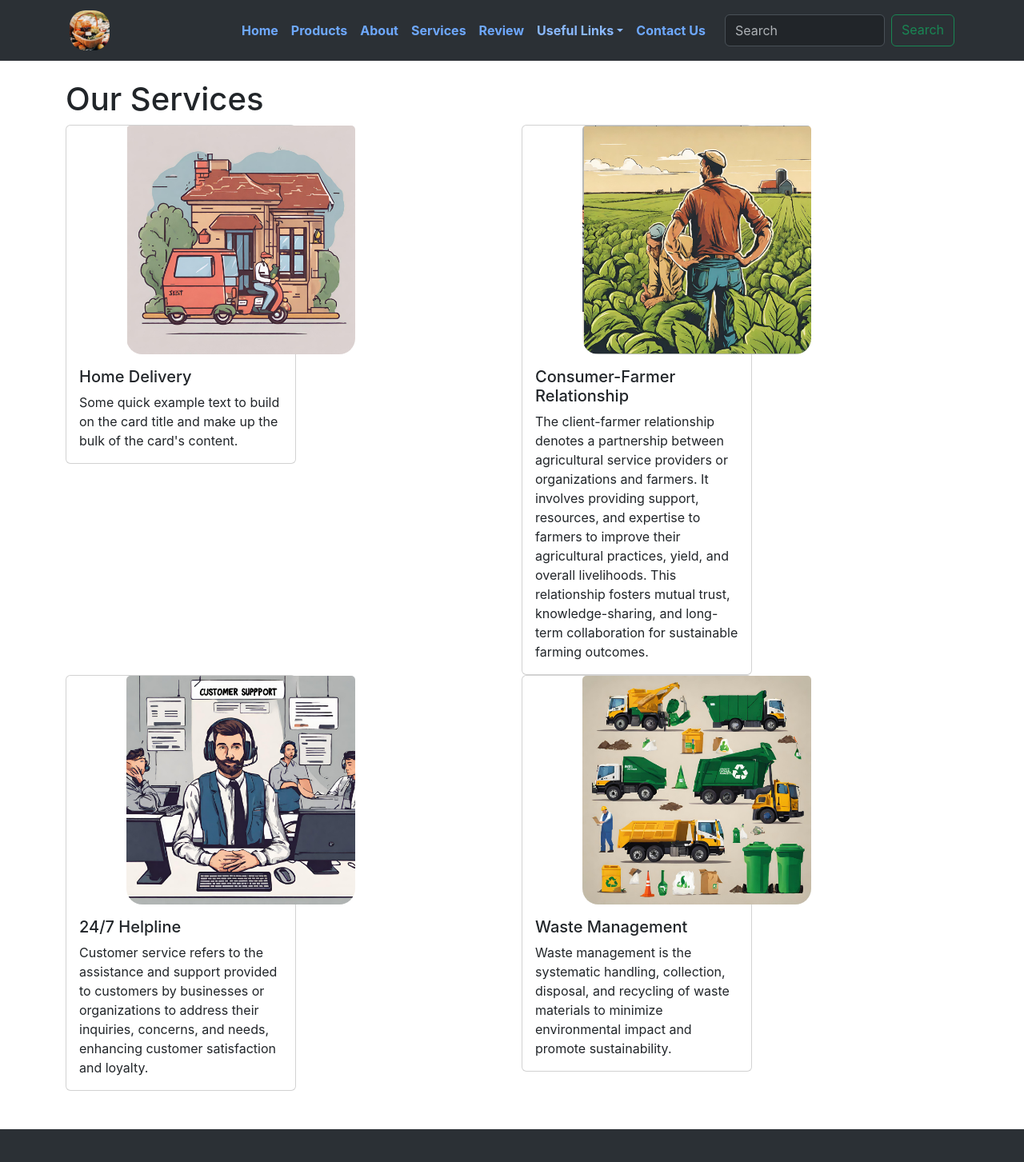
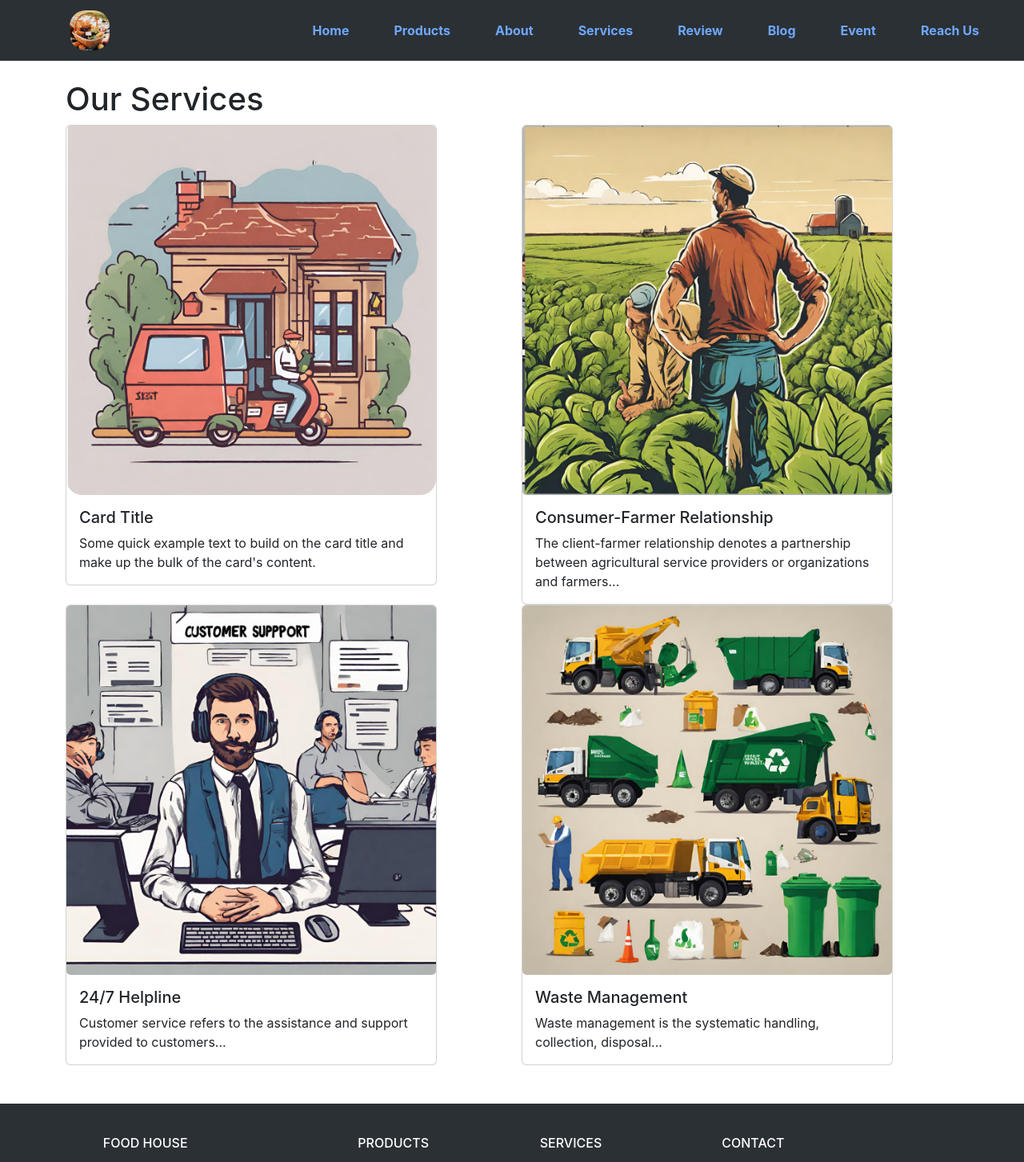
Before and after one commit to md-azmi-siddique/nitex-task-based-round-Front-End-Junior-, a React (Create React App) app: page /services in a window 1280 px wide. Shown: the top 1453 px of the page at 80% size. Built offline with nearby package versions, Linux system fonts and the light colour scheme; the HTML template or start-up script is replaced by a standard one.

Commit message:
sie fixed

```diff
--- a/src/App.js
+++ b/src/App.js
@@ -19,7 +19,7 @@ function App() {
           exact
           path="/"
           element={
-            <div>
+            <>
               <Header></Header>
               <HeroDesign></HeroDesign>
               <About></About>
@@ -29,18 +29,18 @@ function App() {
               <Blog></Blog>
               <Events></Events>
               <ContactUs></ContactUs>
-            </div>
+            </>
           }
         />
         <Route
           exact
           path="/products"
           element={
-            <div>
+            <>
               <Header></Header>
               <Product></Product>
               <ContactUs></ContactUs>
-            </div>
+            </>
           }
         />
         <Route
--- /dev/null
+++ b/src/Components/Blog/Blog.css
@@ -0,0 +1,7 @@
+/* .blog-container{
+    border: 1px solid red;
+} */
+
+.blog-container img{
+    margin: 0px;
+}
--- a/src/Components/Blog/Blog.js
+++ b/src/Components/Blog/Blog.js
@@ -1,11 +1,27 @@
-import React from 'react';
+import React from "react";
+import bImg from '../Assets/images/Products/Fruits/1.png'
+import './Blog.css'
 
 const Blog = () => {
-    return (
-        <div className='container'>
-            <h1>Blog</h1>
-        </div>
-    );
+  return (
+    <div className="container blog-container">
+      <h1>Blog</h1>
+      <div class="card mb-3" >
+  <div class="row g-0">
+    <div class="col-md-4">
+      <img src={bImg} class="img-fluid rounded-start blog-img" alt="..."/>
+    </div>
+    <div class="col-md-8">
+      <div class="card-body">
+        <h5 class="card-title">Card title</h5>
+        <p class="card-text">This is a wider card with supporting text below as a natural lead-in to additional content. This content is a little bit longer.</p>
+        <p class="card-text"><small class="text-body-secondary">Last updated 3 mins ago</small></p>
+      </div>
+    </div>
+  </div>
+</div>
+    </div>
+  );
 };
 
 export default Blog;
--- a/src/Components/Header/Header.css
+++ b/src/Components/Header/Header.css
@@ -1,3 +1,8 @@
+.header .header-item{
+  text-decoration: none;
+  font-weight: bold;
+  margin: 20px;
+}
 .header{
   margin-bottom: 100px;
 }
--- a/src/Components/Header/Header.js
+++ b/src/Components/Header/Header.js
@@ -1,10 +1,10 @@
 import React from "react";
-import Button from "react-bootstrap/Button";
+
 import Container from "react-bootstrap/Container";
-import Form from "react-bootstrap/Form";
+
 import Nav from "react-bootstrap/Nav";
 import Navbar from "react-bootstrap/Navbar";
-import NavDropdown from "react-bootstrap/NavDropdown";
+
 import Offcanvas from "react-bootstrap/Offcanvas";
 import logo from "../Assets/images/NavLogo/logo.jpg";
 import { Link } from "react-router-dom";
@@ -40,29 +40,16 @@ function Header() {
               </Offcanvas.Header>
               <Offcanvas.Body>
                 <Nav className="justify-content-end flex-grow-1 pe-3">
-                  <Nav.Link><Link style={{textDecoration:'none', fontWeight:'bolder'}} to="/">Home</Link></Nav.Link>
-                  <Nav.Link><Link style={{textDecoration:'none', fontWeight:'bolder'}} to="/products">Products</Link></Nav.Link>
-                  <Nav.Link><Link style={{textDecoration:'none', fontWeight:'bolder'}} to="/about">About</Link></Nav.Link>
-                  <Nav.Link><Link style={{textDecoration:'none',fontWeight:'bolder'}} to="/services">Services</Link></Nav.Link>
-                  <Nav.Link><Link style={{textDecoration:'none', fontWeight:'bolder'}} to="/reviews">Review</Link></Nav.Link>
-                  <NavDropdown title="Useful Links" className="custom-dropdown-title">
-                    <NavDropdown.Item><Link style={{textDecoration:'none', fontWeight:'bolder'}} to="/blog">Blog</Link></NavDropdown.Item>
-                    <NavDropdown.Item><Link style={{textDecoration:'none', fontWeight:'bolder'}} to="/events">Events</Link></NavDropdown.Item>
-                  </NavDropdown>
-                  <Nav.Link><Link style={{textDecoration:'none', fontWeight:'bolder'}} to="/contact">Contact Us</Link></Nav.Link>
+                  <Nav.Link><Link className="header-item" to="/">Home</Link></Nav.Link>
+                  <Nav.Link><Link className="header-item" to="/products">Products</Link></Nav.Link>
+                  <Nav.Link><Link className="header-item" to="/about">About</Link></Nav.Link>
+                  <Nav.Link><Link className="header-item" to="/services">Services</Link></Nav.Link>
+                  <Nav.Link><Link className="header-item" to="/reviews">Review</Link></Nav.Link>
+                  <Nav.Link><Link className="header-item" to="/blog">Blog</Link></Nav.Link>
+                  <Nav.Link><Link className="header-item" to="/events">Event</Link></Nav.Link>
+                  <Nav.Link><Link className="header-item" to="/contact">Reach Us</Link></Nav.Link>
                 </Nav>
-                <Form className="d-flex total-search-box search-box">
-                  <Form.Control
-                    type="search"
-                    placeholder="Search"
-                    className="me-2 "
-                    aria-label="Search"
-                    style={{ width: "200px" }}
-                  />
-                  <Button variant="outline-success" className="d-flex">
-                    Search
-                  </Button>
-                </Form>
+
               </Offcanvas.Body>
             </Navbar.Offcanvas>
           </Container>
--- a/src/Components/HeroDesign/HeroDesign.css
+++ b/src/Components/HeroDesign/HeroDesign.css
@@ -3,7 +3,7 @@
     /* background-color: red; */
 }
 
-.carousel-img {
+.carousel-section img{
     height: 400px;
     border-radius: 20px;
     margin-left: 75px;
--- a/src/Components/Service/Service.css
+++ b/src/Components/Service/Service.css
@@ -1,10 +1,15 @@
 /* .service-box{
   border: 1px solid red;
+} */
+/*
+.card{
+  border: 1px solid red !important;
 } */
 
 .service-box img{
   width: 100%;
   height: auto;
+  margin-left: 0px;
 }
 .service-box p{
   float: left;
--- a/src/Components/Service/Service.js
+++ b/src/Components/Service/Service.js
@@ -1,4 +1,5 @@
 import React from "react";
+import Card from "react-bootstrap/Card";
 import img1 from "../Assets/images/Services/1.png";
 import img2 from "../Assets/images/Services/2.png";
 import img3 from "../Assets/images/Services/3.png";
@@ -11,30 +12,29 @@ const Service = () => {
       <h1>Our Services</h1>
       <div className="row">
         <div className="col-md-6 col-sm-6">
-          <div class="card" style={{ width: "18rem" }}>
-            <img src={img1} class="card-img-top" alt="..." />
-            <div class="card-body">
-              <h5>Home Delivery</h5>
-              <p class="card-text">
+          <Card style={{ width: "29rem" }}>
+            <Card.Img variant="top" src={img1} />
+            <Card.Body>
+              <Card.Title>Card Title</Card.Title>
+              <Card.Text>
                 Some quick example text to build on the card title and make up
                 the bulk of the card's content.
-              </p>
-            </div>
-          </div>
+              </Card.Text>
+            </Card.Body>
+          </Card>
         </div>
         <div className="col-md-6 col-sm-6">
-          <div class="card" style={{ width: "18rem" }}>
-            <img src={img4} class="card-img-top" alt="..." />
-            <div class="card-body">
+          <div className="card" style={{ width: "29rem" }}>
+            <img
+              src={img4}
+              alt="Consumer-Farmer Relationship"
+              className="card-img"
+            />
+            <div className="card-body">
               <h5>Consumer-Farmer Relationship</h5>
-              <p class="card-text">
+              <p className="card-text">
                 The client-farmer relationship denotes a partnership between
-                agricultural service providers or organizations and farmers. It
-                involves providing support, resources, and expertise to farmers
-                to improve their agricultural practices, yield, and overall
-                livelihoods. This relationship fosters mutual trust,
-                knowledge-sharing, and long-term collaboration for sustainable
-                farming outcomes.
+                agricultural service providers or organizations and farmers...
               </p>
             </div>
           </div>
@@ -42,23 +42,25 @@ const Service = () => {
       </div>
       <div className="row">
         <div className="col-md-6">
-        <div class="card" style={{ width: "18rem" }}>
-            <img src={img3} class="card-img-top" alt="..." />
-            <div class="card-body">
+          <div className="card" style={{ width: "29rem" }}>
+            <img src={img3} alt="24/7 Helpline" className="card-img" />
+            <div className="card-body">
               <h5>24/7 Helpline</h5>
-              <p class="card-text">
-              Customer service refers to the assistance and support provided to customers by businesses or organizations to address their inquiries, concerns, and needs, enhancing customer satisfaction and loyalty.
+              <p className="card-text">
+                Customer service refers to the assistance and support provided
+                to customers...
               </p>
             </div>
           </div>
         </div>
         <div className="col-md-6">
-        <div class="card" style={{ width: "18rem" }}>
-            <img src={img2} class="card-img-top" alt="..." />
-            <div class="card-body">
+          <div className="card" style={{ width: "29rem" }}>
+            <img src={img2} alt="Waste Management" className="card-img" />
+            <div className="card-body">
               <h5>Waste Management</h5>
-              <p class="card-text">
-              Waste management is the systematic handling, collection, disposal, and recycling of waste materials to minimize environmental impact and promote sustainability.
+              <p className="card-text">
+                Waste management is the systematic handling, collection,
+                disposal...
               </p>
             </div>
           </div>
```
